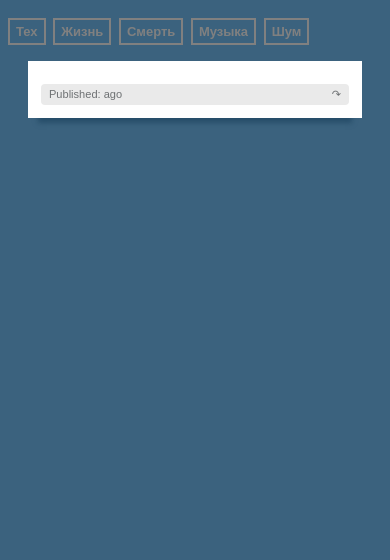
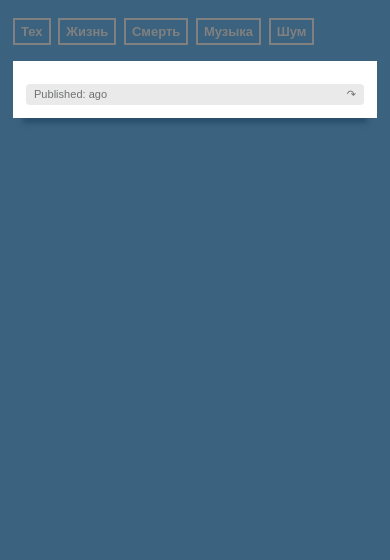
Before and after one commit to vlevit/vlevit.org, a Django app: template templates/music_post.html in a window 390 px wide. Shown: the top 560 px of the page. Run offline with Django 3.2, Linux system fonts and the light colour scheme; the template is opened without the code that fills it, so the values that code supplies are empty; parts of the project's set-up code (start-up, migrations or seed data) failed here and were passed over.

Commit message:
Add quite sophisticated CSS rules to adopt different screen sizes

```diff
--- a/static/css/life_post.css
+++ b/static/css/life_post.css
@@ -1,5 +1,9 @@
 body {
   font-size: 81.25%;             /* most likely 13px */
+}
+
+header ul {
+  margin-left: 20px;
 }
 
 #container {
--- a/static/css/music_post.css
+++ b/static/css/music_post.css
@@ -4,9 +4,31 @@
   font-size: 81.25%;             /* most likely 13px */
 }
 
+header {
+  width: 100%;
+  max-width: 600px;
+  margin-left: 10%;
+}
+
+header ul {
+  margin-left: 20px;
+}
+
 #container {
   background-color:  rgb(59, 98, 126);;
   border: none;
+  margin: 0px auto 0px 10%;
+  width: 100%;
+  max-width: 600px;
+}
+
+#content {
+  width: auto;
+  float: none;
+}
+
+sidebar {
+  display: none;
 }
 
 .entry {
@@ -58,3 +80,17 @@
   text-align: center;
   margin: 1.5em auto;
 }
+
+@media screen and (max-width: 800px) {
+  #container, header {
+    margin-left: auto;
+    margin-right: auto;
+  }
+}
+
+@media screen and (max-width: 600px) {
+  #content, header ul {
+    margin-left: 5px;
+    margin-right: 5px;
+  }
+}
```
Also changed, not shown: static/css/noise_post.css (+33 -0 lines).
